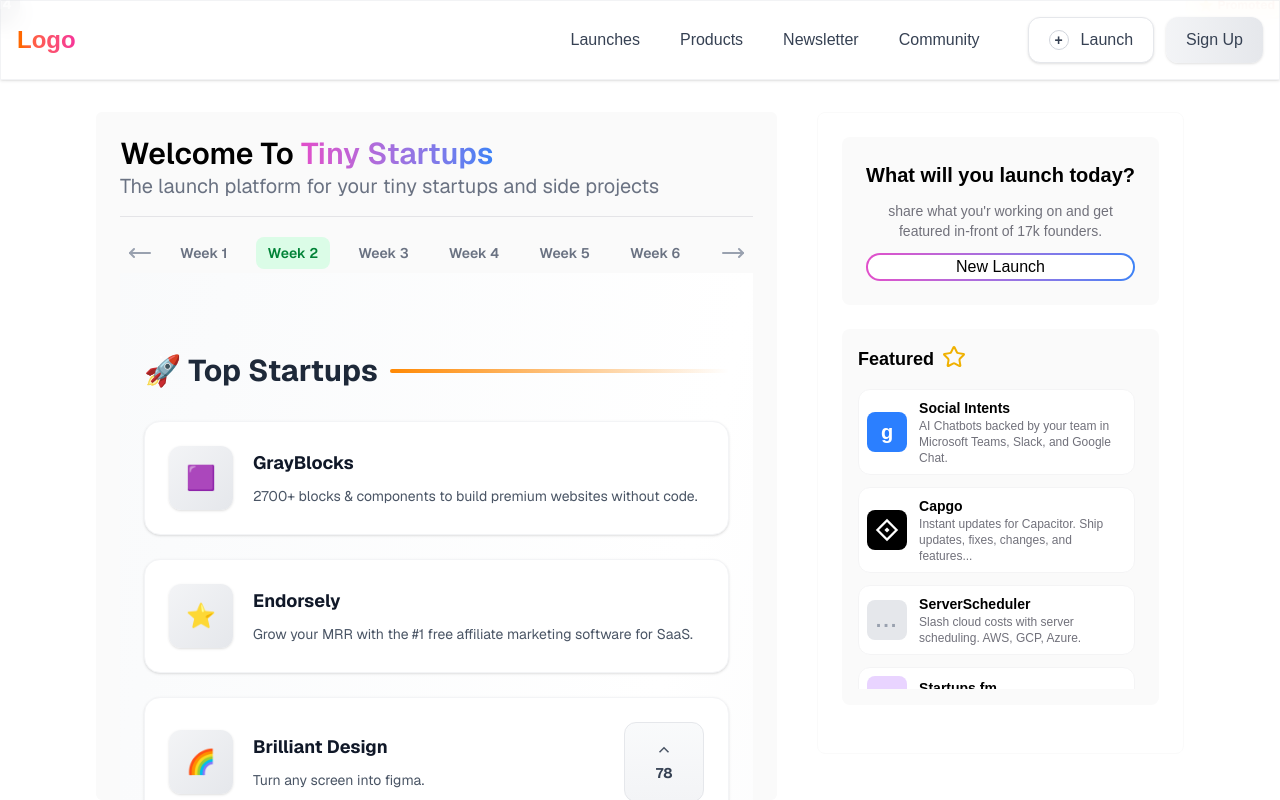
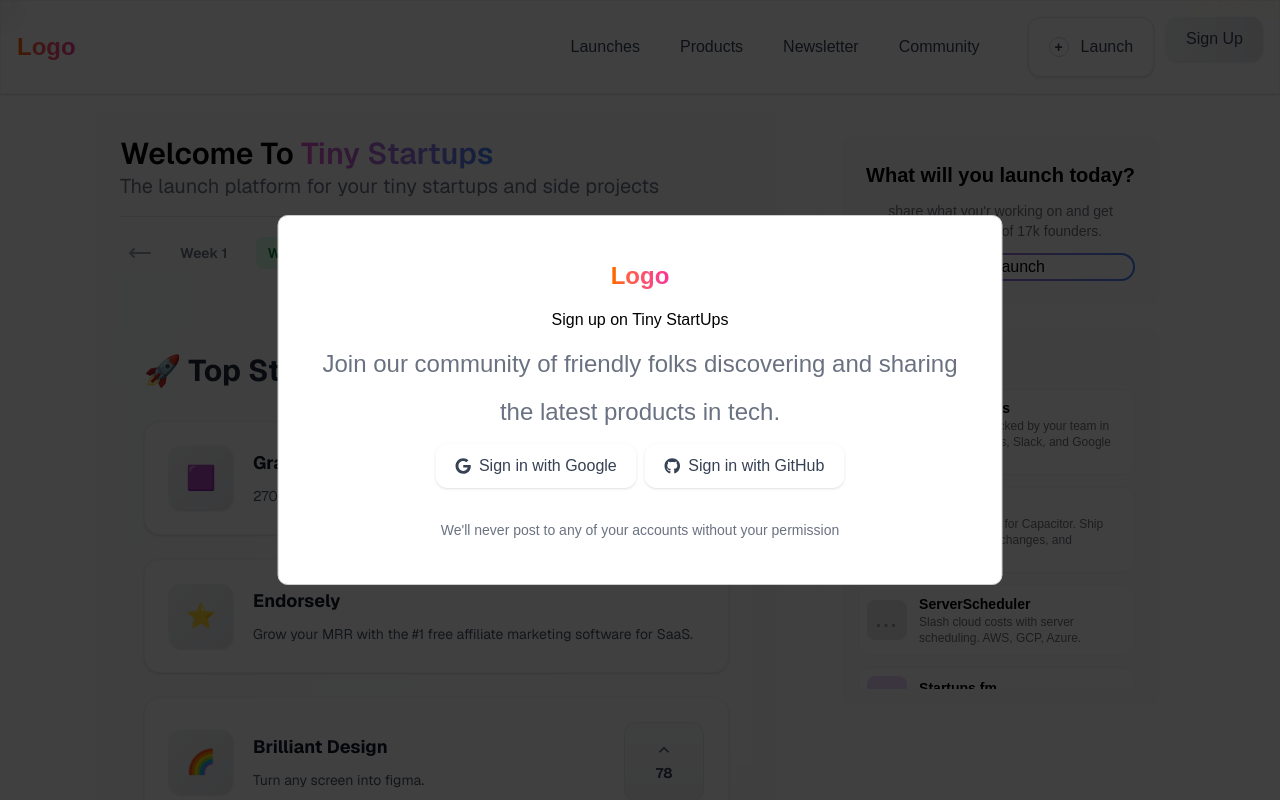
Before and after one commit to edenawoke9/Tiny-startups, a Next.js app: page / in a window 1280 px wide. Both pictures are taken after a click on the button "Sign Up". Shown: the top 800 px of the page. Built offline with nearby package versions, Linux system fonts and the light colour scheme; no server answers.

Commit message:
update: signup with google and github ui added in a modal

```diff
--- /dev/null
+++ b/src/app/api/auth/[...nextauth]/route.ts
@@ -0,0 +1,29 @@
+// app/api/auth/[...nextauth]/route.ts
+import NextAuth from "next-auth"
+import GithubProvider from "next-auth/providers/github"
+import GoogleProvider from "next-auth/providers/google"
+import { AuthOptions } from "next-auth"
+
+
+// console.log("GOOGLE AUTH", process.env.GOOGLE_CLIENT_ID, process.env.GOOGLE_CLIENT_SECRET);
+
+export const authOptions: AuthOptions = {
+  providers: [
+    GithubProvider({
+      clientId: process.env.GITHUB_ID!,
+      clientSecret: process.env.GITHUB_SECRET!,
+    }),
+    GoogleProvider({
+      clientId: process.env.GOOGLE_CLIENT_ID!,
+      clientSecret: process.env.GOOGLE_CLIENT_SECRET!,
+    }),
+  ],
+  session: {
+    strategy: "jwt",
+  },
+  secret: process.env.NEXTAUTH_SECRET,
+}
+
+const handler = NextAuth(authOptions)
+
+export { handler as GET, handler as POST }
--- a/src/app/layout.tsx
+++ b/src/app/layout.tsx
@@ -1,22 +1,30 @@
 import type { Metadata } from "next";
 import { GeistSans } from "geist/font/sans";
 import { GeistMono } from "geist/font/mono";
+import { SessionProvider } from "next-auth/react"
 import "./globals.css";
+import { getServerSession } from "next-auth";
+import {authOptions} from "./api/auth/[...nextauth]/route"
+import SessionProviderWrapper from "@/components/SessionProviderWrapper";
 
 export const metadata: Metadata = {
   title: "Create Next App",
   description: "Generated by create next app",
 };
 
-export default function RootLayout({
+export default async function RootLayout({
   children,
 }: Readonly<{
   children: React.ReactNode;
 }>) {
+
   return (
     <html lang="en" className={`${GeistSans.variable} ${GeistMono.variable} bg-white`}>
       <body className="bg-white">
-        {children}
+        <SessionProviderWrapper>
+          {children}
+
+        </SessionProviderWrapper>
       </body>
     </html>
   );
--- a/src/app/page.tsx
+++ b/src/app/page.tsx
@@ -1,4 +1,5 @@
 "use client"
+
 import { useState, useRef } from "react"
 import { getYear, getISOWeeksInYear, setISOWeek, startOfISOWeek, endOfISOWeek, format } from "date-fns"
 import Products from "./products/products"
--- /dev/null
+++ b/src/components/Auth.tsx
@@ -0,0 +1,87 @@
+"use client";
+
+import React, { useState } from "react";
+import { FontAwesomeIcon } from "@fortawesome/react-fontawesome";
+import { faGoogle, faGithub } from "@fortawesome/free-brands-svg-icons";
+import { useSession, signIn, signOut } from "next-auth/react";
+import { ModalView } from "./Modal";
+import Link from "next/link";
+
+function Auth() {
+  const [clicked, setClicked] = useState(false);
+  const { data: session } = useSession();
+
+  return (
+    <div className="flex flex-col items-center gap-4">
+      <button
+        onClick={() => setClicked((prev) => !prev)}
+        className="bg-gradient-to-r from-gray-100 to-gray-200 hover:from-gray-200 hover:to-gray-300 px-5 py-2.5 rounded-xl font-medium text-gray-700 hover:text-gray-800 transition-all duration-300 shadow-sm hover:shadow-md"
+      >
+        {session ? session.user?.name : "Sign Up"}
+      </button>
+
+      {/* Dropdown */}
+      {clicked && (
+        <div>
+          {!session ? (
+            <>
+              <ModalView setClicked={setClicked} clicked={clicked}>
+                <div className="flex flex-col items-center gap-4 p-6">
+                  {/* Header Logo */}
+
+                    <div>
+                      <Link
+                        href="/"
+                        className="font-bold text-2xl bg-gradient-to-r from-orange-500 to-pink-500 bg-clip-text text-transparent hover:from-orange-600 hover:to-pink-600 transition-all duration-200"
+                      >
+                        Logo
+                      </Link>
+                    </div>
+
+                  {/* Header Title */}
+                  <h1>Sign up on Tiny StartUps</h1>
+                  <p className="text-2xl text-gray-500">
+                    Join our community of friendly folks discovering and sharing
+                  </p>
+                  <p className="text-2xl text-gray-500">the latest products in tech.</p>
+                  <div className="flex gap-2">
+                    <button
+                      onClick={() => signIn("google")}
+                      className="bg-white hover:bg-gray-100 px-5 py-2.5 rounded-xl font-medium text-gray-700 hover:text-gray-800 transition-all duration-300 shadow-sm hover:shadow-md flex items-center gap-2"
+                    >
+                      <FontAwesomeIcon icon={faGoogle} />
+                      Sign in with Google
+                    </button>
+                    <button
+                      onClick={() => signIn("github")}
+                      className="bg-white hover:bg-gray-100 px-5 py-2.5 rounded-xl font-medium text-gray-700 hover:text-gray-800 transition-all duration-300 shadow-sm hover:shadow-md flex items-center gap-2"
+                    >
+                      <FontAwesomeIcon icon={faGithub} />
+                      Sign in with GitHub
+                    </button>
+                  </div>
+                  <p className="text-sm text-gray-500 mt-4">
+                    We&apos;ll never post to any of your accounts without your
+                    permission
+                  </p>
+                </div>
+              </ModalView>
+            </>
+          ) : (
+            <button
+              onClick={() => {
+                signOut();
+                setClicked(false);
+              }}
+              className="bg-red-100 absolute left-10 hover:bg-red-200 px-5 py-2.5 rounded-xl font-medium text-red-700 hover:text-red-800 transition-all duration-300 shadow-sm hover:shadow-md"
+            >
+              Logout
+            </button>
+          )}
+        </div>
+      )}
+    </div>
+  );
+}
+
+export default Auth;
--- /dev/null
+++ b/src/components/Modal.tsx
@@ -0,0 +1,40 @@
+import Modal from "react-modal";
+
+const customStyles = {
+  overlay: {
+    backgroundColor: "rgba(0, 0, 0, 0.75)",
+    zIndex: 1000,
+  },
+  content: {
+    top: "50%",
+    left: "50%",
+    right: "auto",
+    bottom: "auto",
+    marginRight: "-50%",
+    transform: "translate(-50%, -50%)",
+    border: "1px solid #ccc",
+    borderRadius: "10px",
+    padding: "20px",
+  },
+};
+
+export const ModalView = ({
+  children,
+  setClicked,
+  clicked,
+}: {
+  children: React.ReactNode;
+  setClicked: (clicked: boolean) => void;
+  clicked: boolean;
+}) => {
+  return (
+    <Modal
+      isOpen={clicked}
+      onRequestClose={() => setClicked(false)}
+      style={customStyles}
+      contentLabel="Authentication Modal"
+    >
+      {children}
+    </Modal>
+  );
+};
--- /dev/null
+++ b/src/components/ModalWrapper.tsx
@@ -0,0 +1,6 @@
+// export const ModalWrapper = ({
+//     children,
+
+// }) => {
+
+// }
--- /dev/null
+++ b/src/components/SessionProviderWrapper.tsx
@@ -0,0 +1,15 @@
+// components/SessionProviderWrapper.tsx
+'use client'
+
+import { SessionProvider, useSession } from "next-auth/react"
+import { ReactNode } from "react"
+import { Session } from "next-auth"
+
+export default function SessionProviderWrapper({
+  children,
+}: {
+  children: ReactNode
+}) {
+  // const { data: session, status } = useSession()
+  return <SessionProvider>{children}</SessionProvider>
+}
--- a/src/components/navbar/nav.tsx
+++ b/src/components/navbar/nav.tsx
@@ -2,6 +2,7 @@
 import Link from "next/link"
 import { useState, useEffect } from "react"
 import { usePathname } from "next/navigation"
+import Auth from "../Auth"
 
 export default function Header() {
   const [scrolled, setScrolled] = useState(false)
@@ -96,9 +97,7 @@
               </div>
               Launch
             </button>
-            <button className="bg-gradient-to-r from-gray-100 to-gray-200 hover:from-gray-200 hover:to-gray-300 px-5 py-2.5 rounded-xl font-medium text-gray-700 hover:text-gray-800 transition-all duration-300 shadow-sm hover:shadow-md">
-              Sign Up
-            </button>
+            <Auth/>
           </div>
         </div>
       </div>
```
Also changed, not shown: package.json (+8 -1 lines), 1 other file (tests, documents, lock files or other folders).
